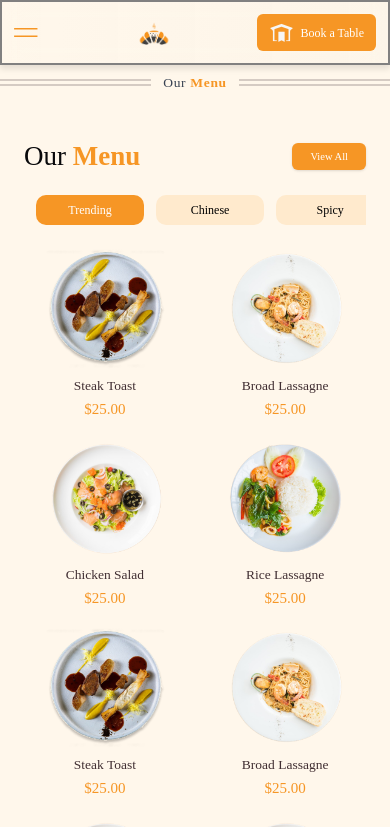
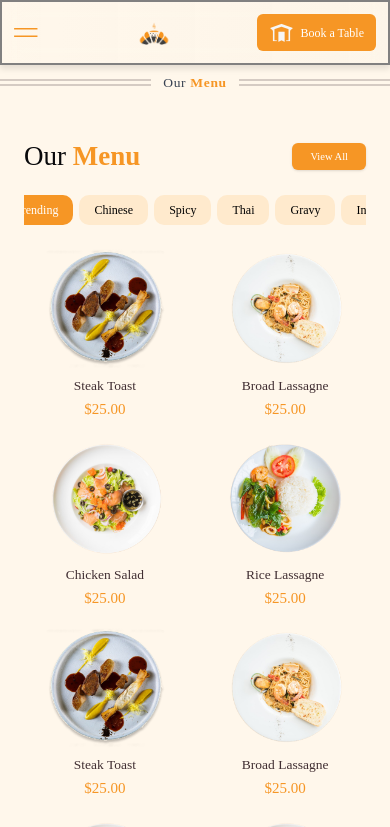
Before and after one commit to shyam888-git/Bon_Appetit, a React (Vite) app: page /menu in a window 390 px wide. Shown: the top 827 px of the page. Built offline with nearby package versions, Linux system fonts and the light colour scheme; a web font is replaced by a local one.

Commit message:
menu responsive

```diff
--- a/src/components/Menu/Menu.tsx
+++ b/src/components/Menu/Menu.tsx
@@ -63,31 +63,22 @@ const Menu = () => {
           <div className=" hidden lg:flex items-center space-x-2 overflow-x-auto scrollbar-hide">
             {/* Chevron icons visible only on large screens and above */}
             <button
-              className="p-2 hidden md:block sm:block lg:block"
+              className="p-2 hidden sm:block"
               onClick={handlePrevious}
               disabled={currentIndex === 0}
             >
               <FaChevronLeft className="text-[#402E32]" />
             </button>
 
-            <div className="flex space-x-1">
+            <div className="flex space-x-2">
               {visibleCategories.map((category, index) => (
                 <span
                   key={index}
-                  className="bg-[#FFEACD] text-[#402E32] text-base text-center  px-5  lg:px-5 py-2 rounded-[10px] whitespace-nowrap"
+                  className="bg-[#FFEACD] text-[#402E32] text-base text-center px-5 py-2 rounded-[10px] whitespace-nowrap"
                   style={{
                     backgroundColor:
                       category === "Trending" ? "#F69625" : "#FFEACD",
                     color: category === "Trending" ? "white" : "#000",
-                    flex: `0 0 calc(100% / ${
-                      window.innerWidth >= 1280
-                        ? 6
-                        : window.innerWidth >= 1024
-                        ? 6
-                        : window.innerWidth >= 768
-                        ? 5
-                        : 4
-                    })`,
                   }}
                 >
                   {category}
@@ -110,7 +101,7 @@ const Menu = () => {
         </div>
 
         <div className="relative mb-8">
-          <div className="flex lg:hidden items-center space-x-4 overflow-x-auto scrollbar-hide">
+          <div className="flex lg:hidden justify-center items-center space-x-4 overflow-x-auto scrollbar-hide">
             {/* Chevron icons visible only on large screens and above */}
             <button
               className="p-2 hidden md:block sm:block lg:block"
@@ -120,25 +111,15 @@ const Menu = () => {
               <FaChevronLeft className="text-[#402E32]" />
             </button>
 
-            <div className="flex space-x-4">
+            <div className="flex space-x-2">
               {visibleCategories.map((category, index) => (
                 <span
                   key={index}
-                  className="bg-[#FFEACD] text-[#402E32] text-base text-center  px-5  lg:px-4 py-2 rounded-[10px] whitespace-nowrap"
+                  className="bg-[#FFEACD] text-[#402E32] text-base text-center px-5 py-2 rounded-[10px] whitespace-nowrap"
                   style={{
                     backgroundColor:
                       category === "Trending" ? "#F69625" : "#FFEACD",
                     color: category === "Trending" ? "white" : "#000",
-                    fontFamily: "Isidora Sans Alt",
-                    flex: `0 0 calc(100% / ${
-                      window.innerWidth >= 1280
-                        ? 7
-                        : window.innerWidth >= 1024
-                        ? 6
-                        : window.innerWidth >= 768
-                        ? 5
-                        : 4
-                    })`,
                   }}
                 >
                   {category}
```
